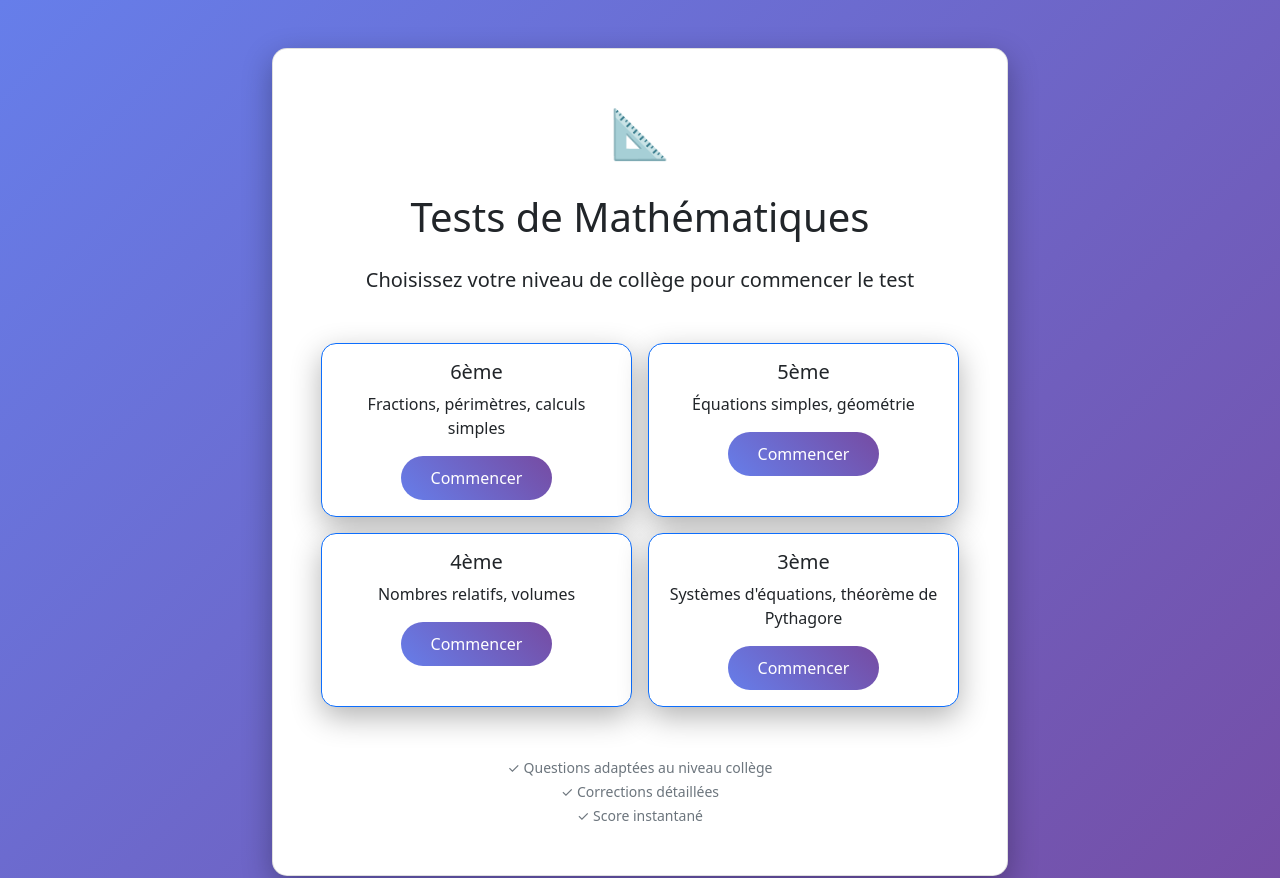
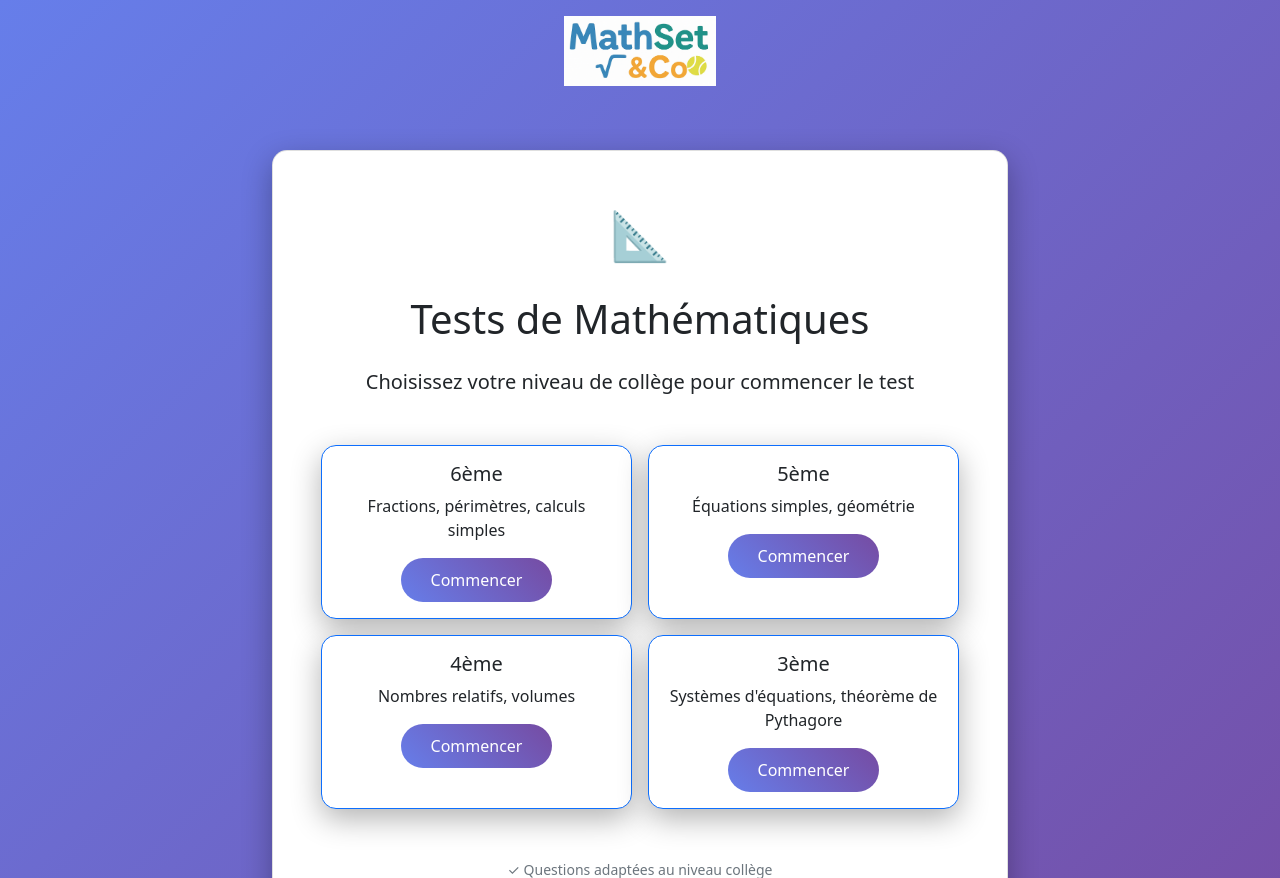
Before and after one commit to pmourey/Maths-Set-Co, a Flask app: page / in a window 1280 px wide. Shown: the top 878 px of the page. Run offline with Flask 3, Linux system fonts and the light colour scheme.

Commit message:
Ajout Logo PNG

```diff
--- a/templates/base.html
+++ b/templates/base.html
@@ -43,6 +43,9 @@
     <meta name="twitter:image" content="https://mathsetco.eu.pythonanywhere.com/static/Logos.png" />
 </head>
 <body>
+    <header class="text-center py-3">
+        <img src="{{ url_for('static', filename='Logos.png') }}" alt="Logo MathπSet&Co" style="height:70px;max-width:180px;">
+    </header>
     <div class="container my-5">
         <div class="row justify-content-center">
             <div class="col-md-8">
```
